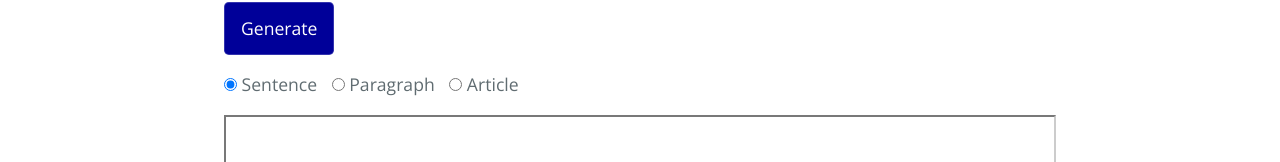
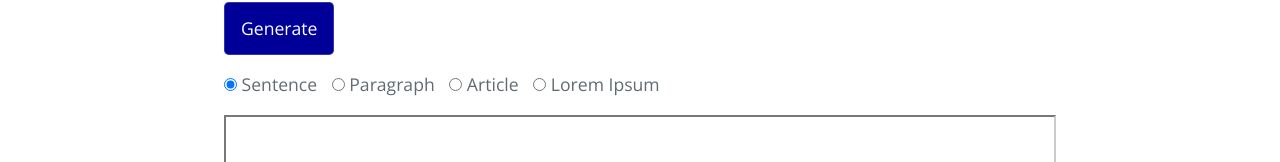
Before and after one commit to ndaidong/txtgen, a plain HTML site: page index.html in a window 1280 px wide. Shown: the part 459-621 px from the top of the page. Drawn offline with nearby package versions, Linux system fonts and the light colour scheme.

Commit message:
Add lorem() to demo

```diff
--- a/index.html
+++ b/index.html
@@ -27,6 +27,7 @@
           <label class="opt-typ"><input type="radio" name="typ" value="sentence" checked> Sentence</label>
           <label class="opt-typ"><input type="radio" name="typ" value="paragraph"> Paragraph</label>
           <label class="opt-typ"><input type="radio" name="typ" value="article"> Article</label>
+          <label class="opt-typ"><input type="radio" name="typ" value="lorem"> Lorem Ipsum</label>
         </p>
         <p>
           <textarea class="result-area" id="result"></textarea>
@@ -40,11 +41,12 @@
 
     </section>
     <script type="module">
-    import { sentence, paragraph, article } from 'https://unpkg.com/txtgen/dist/txtgen.esm.js'
+    import { sentence, paragraph, article, lorem } from 'https://unpkg.com/txtgen/dist/txtgen.esm.js'
     const fn = {
       sentence,
       paragraph,
-      article
+      article,
+      lorem
     }
     const generate = (e) => {
       e.preventDefault()
```
